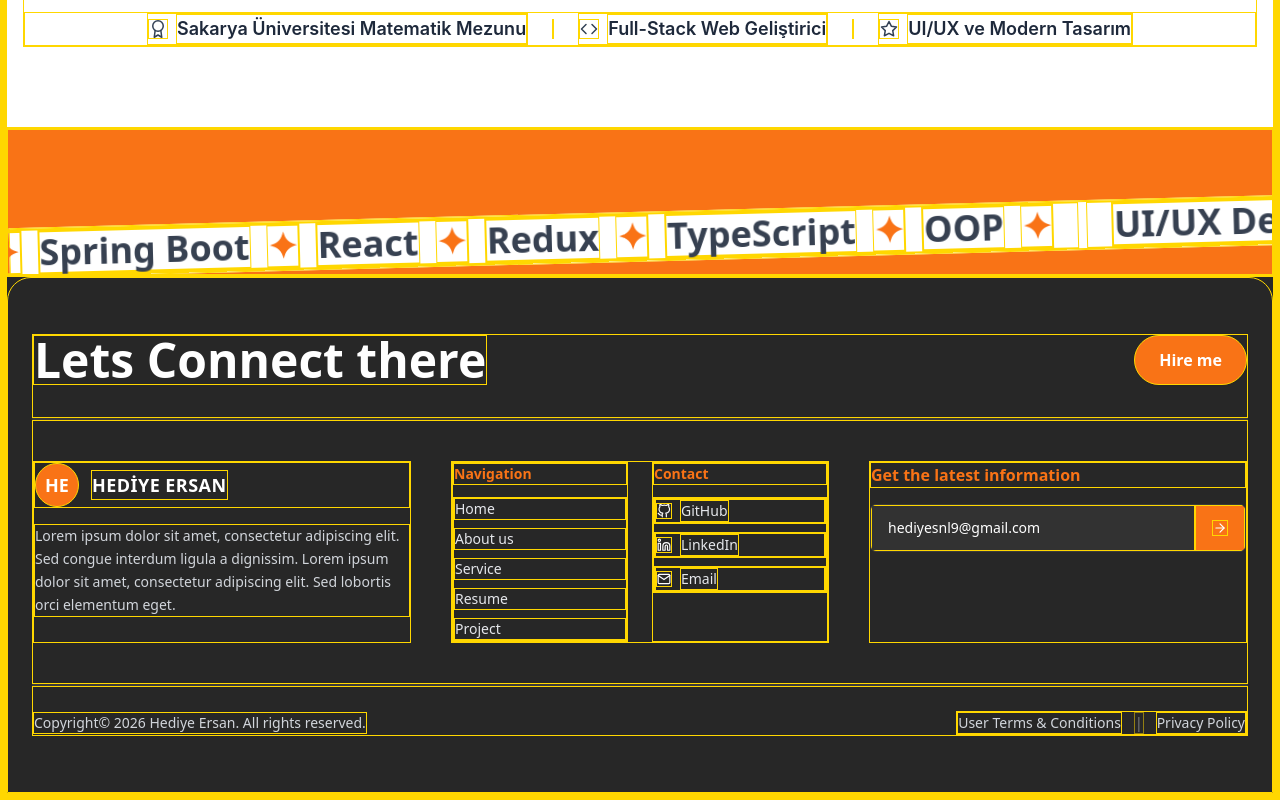
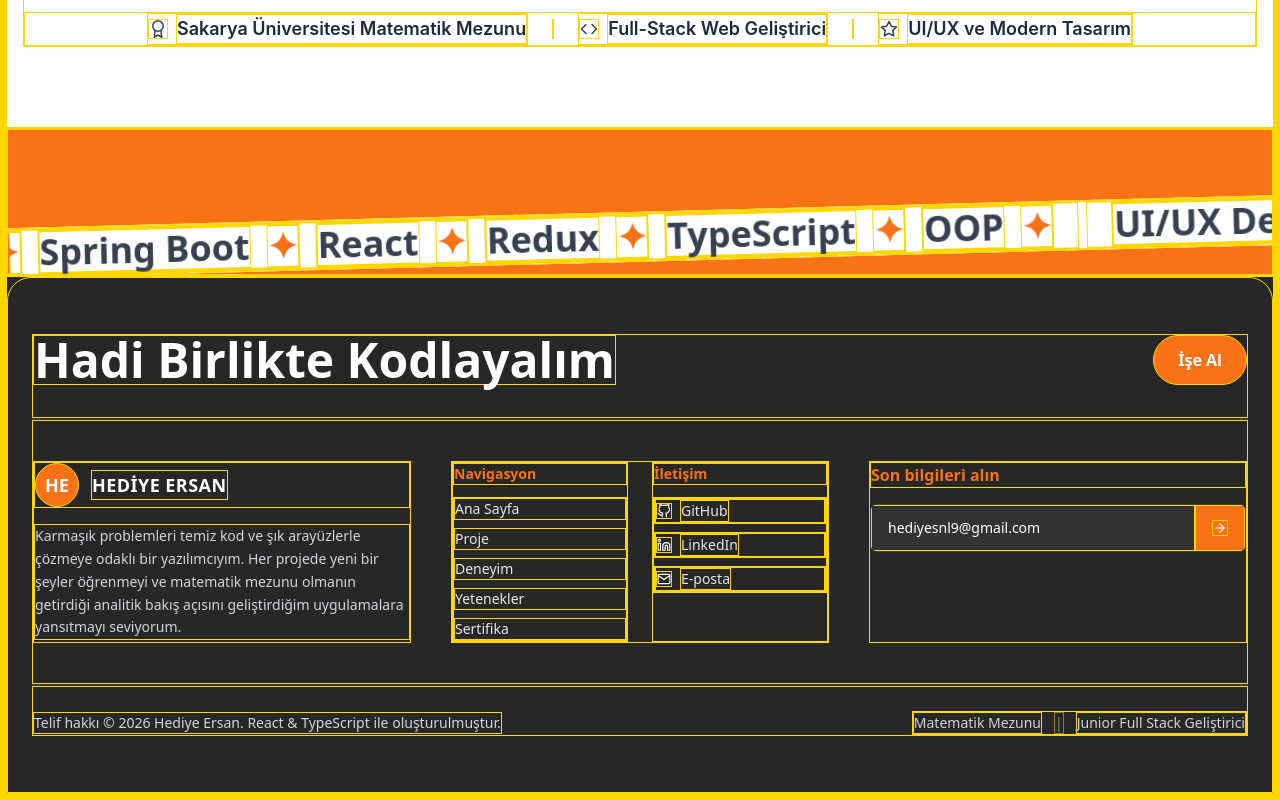
Before and after one commit to hediye-ersan/portfolio, a React (Vite) app: page / in a window 1280 px wide. Shown: the part 5334-6134 px from the top of the page. Built offline with nearby package versions, Linux system fonts and the light colour scheme.

Commit message:
Footer dil entegrasyonu eklendi

```diff
--- a/src/components/Footer.tsx
+++ b/src/components/Footer.tsx
@@ -1,11 +1,13 @@
 import { FiArrowRight, FiGithub, FiLinkedin, FiMail } from "react-icons/fi"
+import { useLanguage } from "../contexts/LanguageContext"
 
 export default function Footer() {
-  const links = ["Home", "About us", "Service", "Resume", "Project"]
+  const { currentLang } = useLanguage();
+  const links = currentLang.footer.navigation.links;
   const contact = [
-    { label: "GitHub", href: "https://github.com/hediye-ersan", Icon: FiGithub },
-    { label: "LinkedIn", href: "https://www.linkedin.com/in/hediye-ersan-b2799325a/", Icon: FiLinkedin },
-    { label: "Email", href: "mailto:hediyesnl9@gmail.com", Icon: FiMail },
+    { label: currentLang.footer.contact.github, href: "https://github.com/hediye-ersan", Icon: FiGithub },
+    { label: currentLang.footer.contact.linkedin, href: "https://www.linkedin.com/in/hediye-ersan-b2799325a/", Icon: FiLinkedin },
+    { label: currentLang.footer.contact.email, href: "mailto:hediyesnl9@gmail.com", Icon: FiMail },
   ]
 
   return (
@@ -13,12 +15,12 @@ export default function Footer() {
       <div className="max-w-7xl mx-auto px-6 py-12 md:py-14 rounded-t-3xl">
         {/* Top row */}
         <div className="flex flex-wrap items-center justify-between gap-4 pb-8">
-          <h2 className="text-4xl md:text-5xl font-semibold">Lets Connect there</h2>
+          <h2 className="text-4xl md:text-5xl font-semibold">{currentLang.footer.connect}</h2>
           <a
             href="mailto:hediyesnl9@gmail.com?subject=Let%27s%20work%20together"
             className="inline-flex items-center gap-2 px-6 py-3 rounded-full bg-orange text-white font-semibold shadow-sm hover:shadow-md hover:-translate-y-0.5 transition"
           >
-            Hire me
+            {currentLang.footer.hireMe}
           </a>
         </div>
 
@@ -32,10 +34,10 @@ export default function Footer() {
               <span className="inline-flex items-center justify-center w-11 h-11 rounded-full bg-orange text-white text-lg font-bold">
                 HE
               </span>
-              <span className="text-lg font-semibold tracking-wide">HEDİYE ERSAN</span>
+              <span className="text-lg font-semibold tracking-wide">{currentLang.footer.brand.name}</span>
             </div>
             <p className="text-sm leading-relaxed text-gray-300">
-              Lorem ipsum dolor sit amet, consectetur adipiscing elit. Sed congue interdum ligula a dignissim. Lorem ipsum dolor sit amet, consectetur adipiscing elit. Sed lobortis orci elementum eget.
+              {currentLang.footer.brand.description}
             </p>
 
           </div>
@@ -43,7 +45,7 @@ export default function Footer() {
           {/* Navigation / Contact */}
           <div className="grid grid-cols-2 gap-6 text-sm text-gray-200">
             <div>
-              <h4 className="text-orange font-semibold mb-3">Navigation</h4>
+              <h4 className="text-orange font-semibold mb-3">{currentLang.footer.navigation.title}</h4>
               <ul className="space-y-2">
                 {links.map((item) => (
                   <li key={item} className="hover:text-white cursor-default">
@@ -53,7 +55,7 @@ export default function Footer() {
               </ul>
             </div>
             <div>
-              <h4 className="text-orange font-semibold mb-3">Contact</h4>
+              <h4 className="text-orange font-semibold mb-3">{currentLang.footer.contact.title}</h4>
               <ul className="space-y-2">
                 {contact.map((item) => (
                   <li key={item.label}>
@@ -74,7 +76,7 @@ export default function Footer() {
 
           {/* Subscribe */}
           <div className="space-y-4">
-            <h4 className="text-orange font-semibold">Get the latest information</h4>
+            <h4 className="text-orange font-semibold">{currentLang.footer.subscribe.title}</h4>
             <div className="flex items-stretch rounded-md overflow-hidden bg-white/5 border border-[#3a3a3a]">
               <input
                 type="email"
@@ -97,11 +99,11 @@ export default function Footer() {
 
         {/* Bottom row */}
         <div className="flex flex-wrap items-center justify-between gap-3 pt-6 text-xs md:text-sm text-gray-300">
-          <div>Copyright© {new Date().getFullYear()} Hediye Ersan. All rights reserved.</div>
+          <div>{currentLang.footer.copyright}</div>
           <div className="flex items-center gap-3">
-            <a className="hover:text-white cursor-default">User Terms &amp; Conditions</a>
+            <a className="hover:text-white cursor-default">{currentLang.footer.terms}</a>
             <span className="opacity-50">|</span>
-            <a className="hover:text-white cursor-default">Privacy Policy</a>
+            <a className="hover:text-white cursor-default">{currentLang.footer.privacy}</a>
           </div>
         </div>
       </div>
--- a/src/data/languageData.ts
+++ b/src/data/languageData.ts
@@ -107,7 +107,7 @@ export const languageData = {
 
     // Let's Discuss Section
     letsDiscuss: {
-      title: "Harika bir proje fikriniz mi var?",
+      title: "Full Stack Geliştiriciye mi ihtiyacınız var?",
       subtitle: "Görüşelim",
       emailPlaceholder: "E-posta Adresini Girin",
       sendButton: "Gönder",
@@ -120,15 +120,15 @@ export const languageData = {
 
     // Footer
     footer: {
-      connect: "Orada Bağlantı Kuralım",
+      connect: "Hadi Birlikte Kodlayalım",
       hireMe: "İşe Al",
       brand: {
         name: "HEDİYE ERSAN",
-        description: "Lorem ipsum dolor sit amet, consectetur adipiscing elit. Sed congue interdum ligula a dignissim. Lorem ipsum dolor sit amet, consectetur adipiscing elit. Sed lobortis orci elementum eget."
+        description: "Karmaşık problemleri temiz kod ve şık arayüzlerle çözmeye odaklı bir yazılımcıyım. Her projede yeni bir şeyler öğrenmeyi ve matematik mezunu olmanın getirdiği analitik bakış açısını geliştirdiğim uygulamalara yansıtmayı seviyorum."
       },
       navigation: {
         title: "Navigasyon",
-        links: ["Ana Sayfa", "Hakkımızda", "Hizmet", "Özgeçmiş", "Proje"]
+        links: ["Ana Sayfa", "Proje", "Deneyim", "Yetenekler", "Sertifika"]
       },
       contact: {
         title: "İletişim",
@@ -140,9 +140,9 @@ export const languageData = {
         title: "Son bilgileri alın",
         button: "Gönder"
       },
-      copyright: "Telif Hakkı© {year} Hediye Ersan. Tüm hakları saklıdır.",
-      terms: "Kullanım Şartları & Koşulları",
-      privacy: "Gizlilik Politikası"
+      copyright: "Telif hakkı © 2026 Hediye Ersan. React & TypeScript ile oluşturulmuştur.",
+      terms: "Matematik Mezunu",
+      privacy: "Junior Full Stack Geliştirici"
     }
   },
 
@@ -254,7 +254,7 @@ export const languageData = {
 
     // Let's Discuss Section
     letsDiscuss: {
-      title: "Have an awesome project idea?",
+      title: "Do you need a Full Stack Developer?",
       subtitle: "Let's Discuss",
       emailPlaceholder: "Enter Email Address",
       sendButton: "Send",
@@ -267,15 +267,15 @@ export const languageData = {
 
     // Footer
     footer: {
-      connect: "Lets Connect there",
+      connect: "Let's code together",
       hireMe: "Hire me",
       brand: {
         name: "HEDİYE ERSAN",
-        description: "Lorem ipsum dolor sit amet, consectetur adipiscing elit. Sed congue interdum ligula a dignissim. Lorem ipsum dolor sit amet, consectetur adipiscing elit. Sed lobortis orci elementum eget."
+        description: "I am a software developer focused on solving complex problems with clean code and elegant interfaces. I enjoy learning new things in every project and reflecting the analytical perspective gained from my mathematics degree in the applications I develop."
       },
       navigation: {
         title: "Navigation",
-        links: ["Home", "About us", "Service", "Resume", "Project"]
+        links: ["Home", "Project", "Experience", "Skill", "Certificate"]
       },
       contact: {
         title: "Contact",
@@ -287,9 +287,9 @@ export const languageData = {
         title: "Get the latest information",
         button: "Send"
       },
-      copyright: "Copyright© {year} Hediye Ersan. All rights reserved.",
-      terms: "User Terms & Conditions",
-      privacy: "Privacy Policy"
+      copyright: "Copyright © 2026 Hediye Ersan. Built with React & TypeScript.",
+      terms: "Mathematics Graduate",
+      privacy: "Junior Full Stack Developer"
     }
   }
 }
```
